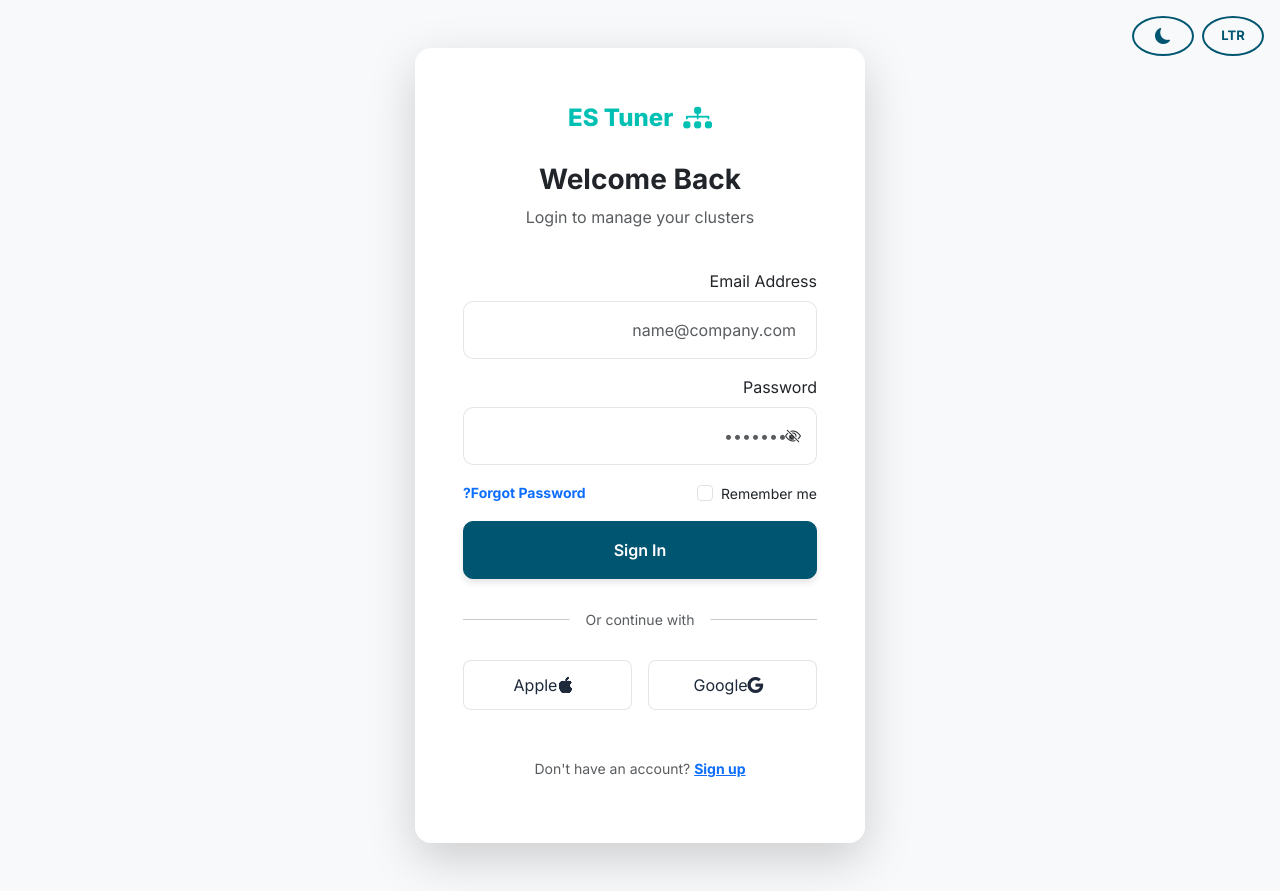
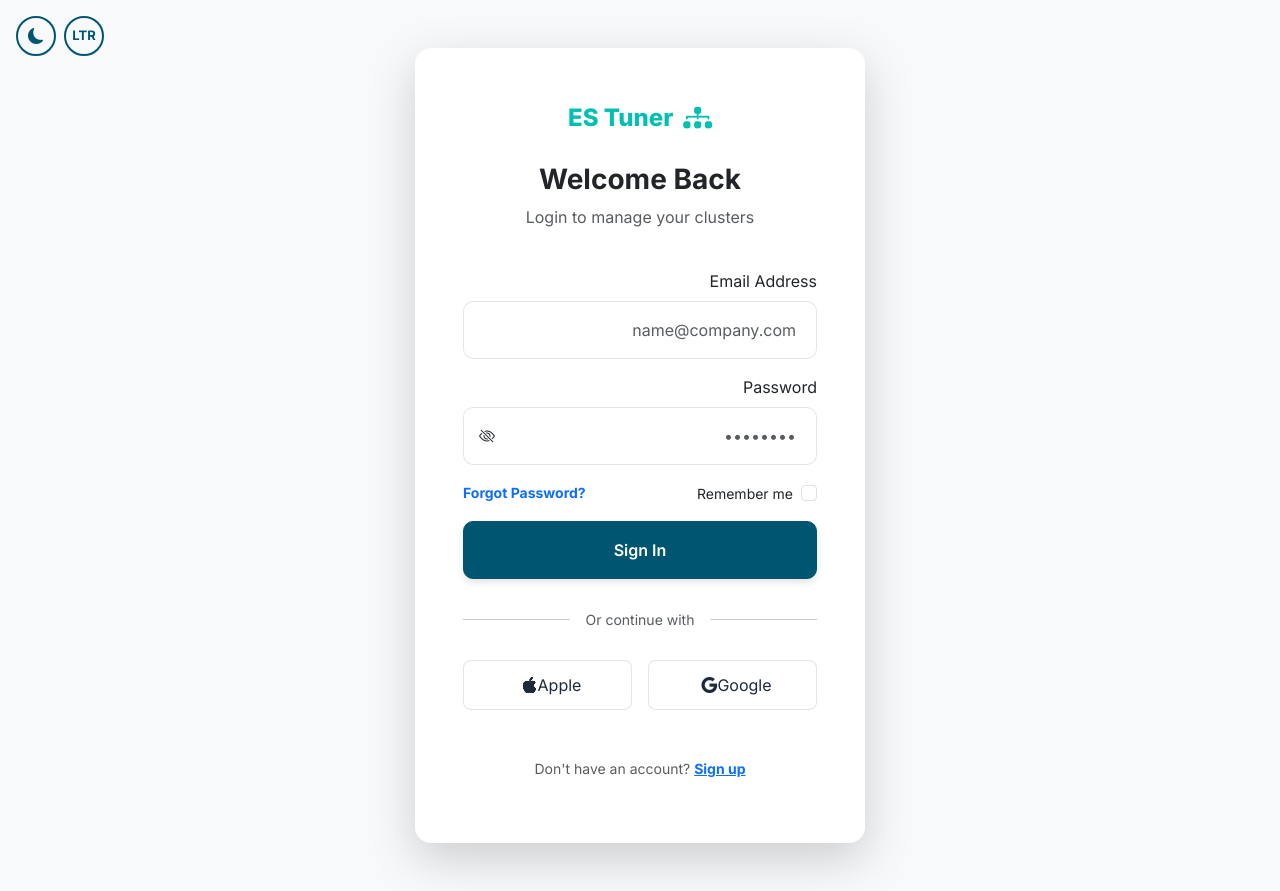
Before and after one commit to HTMLStaticWorks/Freelance_Elasticsearch_Cluster_Tuner, a plain HTML site: page login.html in a window 1280 px wide. Both pictures are taken after a click on the button "RTL". Drawn offline with nearby package versions, Linux system fonts and the light colour scheme.

Commit message:
Fix RTL alignment for password fields, fix backToTop position, and resolve CSS merge conflicts

```diff
--- a/assets/css/style.css
+++ b/assets/css/style.css
@@ -364,7 +364,6 @@ footer .input-group .form-control:focus {
     box-shadow: none;
 }
 
-<<<<<<< HEAD
 /* Fix footer language dropdown overlap with Back to Top button */
 @media (max-width: 991px) {
     footer .dropdown {
@@ -373,7 +372,9 @@ footer .input-group .form-control:focus {
     [dir="rtl"] footer .dropdown {
         margin-right: 0;
         margin-left: 70px;
-=======
+    }
+}
+
 /* Mobile Footer Alignment */
 @media (max-width: 767.98px) {
     footer {
@@ -382,7 +383,6 @@ footer .input-group .form-control:focus {
     footer .logo-text,
     footer .d-flex.gap-3 {
         justify-content: center;
->>>>>>> 34dbc0d67fb0a1a857a8a02b11a32f319dd276fa
     }
 }
 
@@ -393,6 +393,11 @@ footer .input-group .form-control:focus {
     right: 30px;
     z-index: 99;
     display: none;
+}
+
+[dir="rtl"] #backToTop {
+    right: 30px !important;
+    left: auto !important;
 }
 
 
@@ -684,11 +689,8 @@ footer .input-group .form-control:focus {
 
 /* RTL Navbar alignment */
 [dir="rtl"] .navbar .order-lg-last {
-<<<<<<< HEAD
     margin-left: 0 !important;
-=======
     /* Removed incorrect order: -1 to allow native flexbox RTL behavior (left side) */
->>>>>>> 34dbc0d67fb0a1a857a8a02b11a32f319dd276fa
 }
 
 [dir="rtl"] .navbar-brand {
--- a/login.html
+++ b/login.html
@@ -12,7 +12,7 @@
     <!-- Google Fonts -->
     <link href="https://fonts.googleapis.com/css2?family=Inter:wght@400;500;600;700;800&display=swap" rel="stylesheet">
     <!-- Custom CSS -->
-    <link rel="stylesheet" href="assets/css/style.css">
+    <link rel="stylesheet" href="assets/css/style.css?v=6">
     <!-- Favicon -->
     <link rel="icon" type="image/svg+xml" href="assets/images/favicon.svg">
     <style>
@@ -45,6 +45,23 @@
         }
         [data-bs-theme="dark"] .bg-white {
             background-color: transparent !important;
+        }
+        /* RTL Password alignment fixes */
+        html[dir="rtl"] .pwd-eye-icon {
+            right: auto !important;
+            left: 1rem !important;
+            z-index: 10;
+        }
+        html[dir="rtl"] .position-relative input[type="password"],
+        html[dir="rtl"] .position-relative input[type="text"].form-control {
+            padding-right: 1.25rem !important;
+            padding-left: 2.5rem !important;
+            direction: ltr;
+            text-align: right;
+        }
+        .pwd-eye-icon {
+            right: 1rem;
+            z-index: 10;
         }
     </style>
 </head>
@@ -79,7 +96,7 @@
                     <label class="form-label fw-600">Password</label>
                     <div class="position-relative">
                         <input type="password" class="form-control py-3" id="password" placeholder="••••••••" required>
-                        <i class="bi bi-eye-slash position-absolute top-50 end-0 translate-middle-y me-3 cursor-pointer toggle-password" data-target="password"></i>
+                        <i class="bi bi-eye-slash position-absolute top-50 translate-middle-y cursor-pointer toggle-password pwd-eye-icon" data-target="password"></i>
                     </div>
                 </div>
                 <div class="mb-3 d-flex justify-content-between align-items-center">
@@ -87,7 +104,7 @@
                         <input type="checkbox" class="form-check-input" id="remember">
                         <label class="form-check-label small" for="remember">Remember me</label>
                     </div>
-                    <a href="#" class="small text-primary text-decoration-none fw-bold">Forgot Password?</a>
+                    <a href="#" class="small text-primary text-decoration-none fw-bold" dir="ltr">Forgot Password?</a>
                 </div>
                 <button type="submit" class="btn btn-primary w-100 py-3 mb-4">Sign In</button>
             </form>
@@ -99,10 +116,10 @@
 
             <div class="row g-3">
                 <div class="col-6">
-                    <a href="#" class="social-btn"><i class="bi bi-google me-2"></i>Google</a>
+                    <a href="#" class="social-btn" dir="ltr"><i class="bi bi-google me-2"></i>Google</a>
                 </div>
                 <div class="col-6">
-                    <a href="#" class="social-btn"><i class="bi bi-apple me-2"></i>Apple</a>
+                    <a href="#" class="social-btn" dir="ltr"><i class="bi bi-apple me-2"></i>Apple</a>
                 </div>
             </div>
 
```
Also changed, not shown: home-2.html (+1 -1 lines), register.html (+22 -5 lines).
